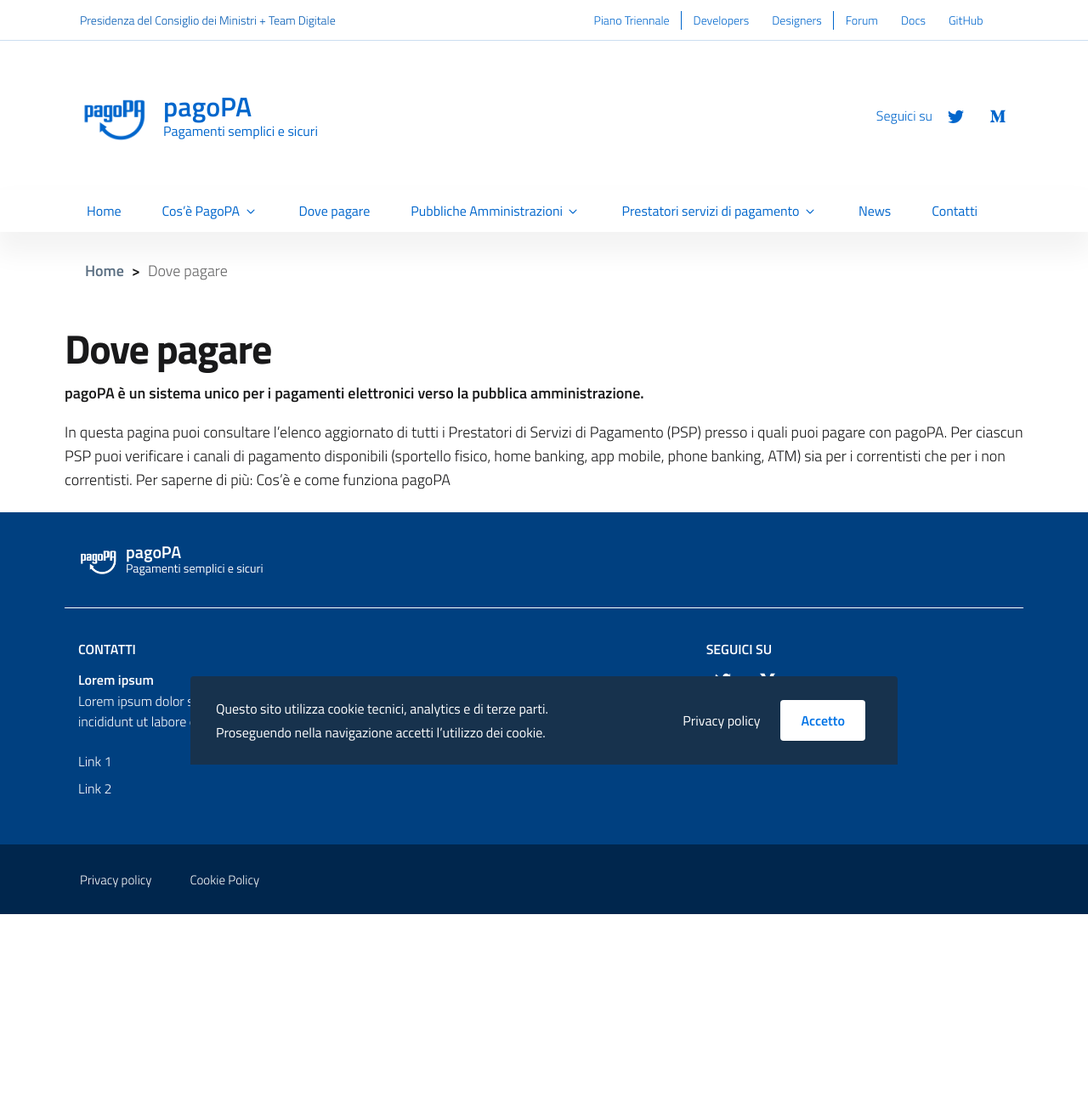
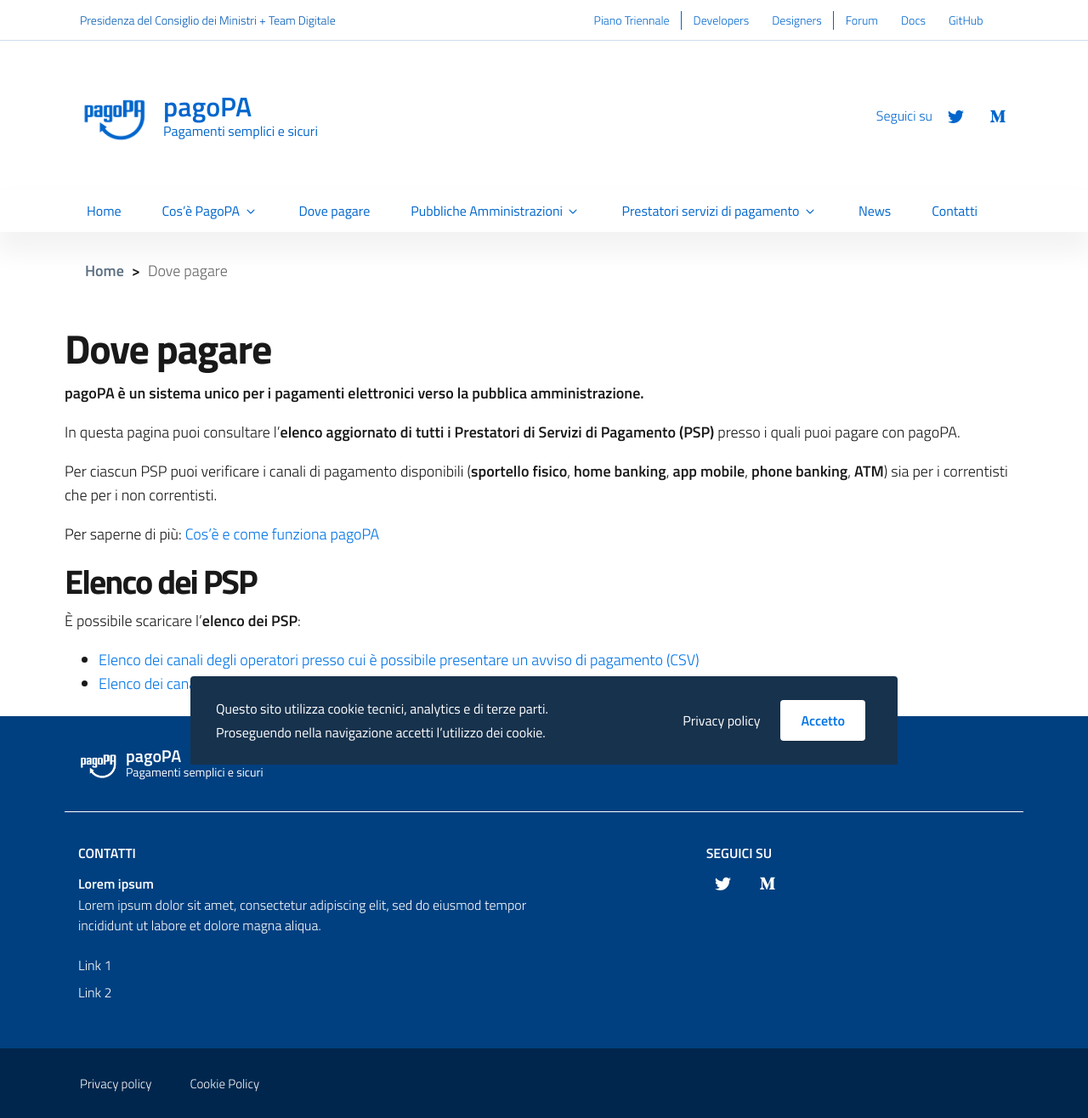
Before and after one commit to pagopa/site-pagopa.gov.it, a Jekyll site: the page built from it/dove-pagare.md, in a window 1280 px wide. Shown: the whole page at 85% size. Built offline with Jekyll 4.4.1, drawn with Linux system fonts in a browser that asks for light colours; before the commit the page ends 1076 px from its top, so only the background shows below that.

Commit message:
Update dove-pagare.md

```diff
--- a/it/dove-pagare.md
+++ b/it/dove-pagare.md
@@ -12,5 +12,13 @@
 
 **pagoPA è un sistema unico per i pagamenti elettronici verso la pubblica amministrazione.**
 
-In questa pagina puoi consultare l’elenco aggiornato di tutti i Prestatori di Servizi di Pagamento (PSP) presso i quali puoi pagare con pagoPA. Per ciascun PSP puoi verificare i canali di pagamento disponibili (sportello fisico, home banking, app mobile, phone banking, ATM) sia per i correntisti che per i non correntisti.
-Per saperne di più: Cos’è e come funziona pagoPA
+In questa pagina puoi consultare l’**elenco aggiornato di tutti i Prestatori di Servizi di Pagamento (PSP)** presso i quali puoi pagare con pagoPA.
+
+Per ciascun PSP puoi verificare i canali di pagamento disponibili (**sportello fisico**, **home banking**, **app mobile**, **phone banking**, **ATM**) sia per i correntisti che per i non correntisti.
+
+Per saperne di più: [Cos’è e come funziona pagoPA](http://www.agid.gov.it/agenda-digitale/pubblica-amministrazione/pagamenti-elettronici)
+
+## Elenco dei PSP
+È possibile scaricare l’**elenco dei PSP**:
+* [Elenco dei canali degli operatori presso cui è possibile presentare un avviso di pagamento (CSV)](https://www.agid.gov.it/sites/default/files/pagamenti_amministrazione/pagopa-psp.csv)
+* [Elenco dei canali degli operatori presso cui è possibile presentare un avviso di pagamento (XSLX)](https://www.agid.gov.it/sites/default/files/pagamenti_amministrazione/pagopa-psp.xlsx)
```
